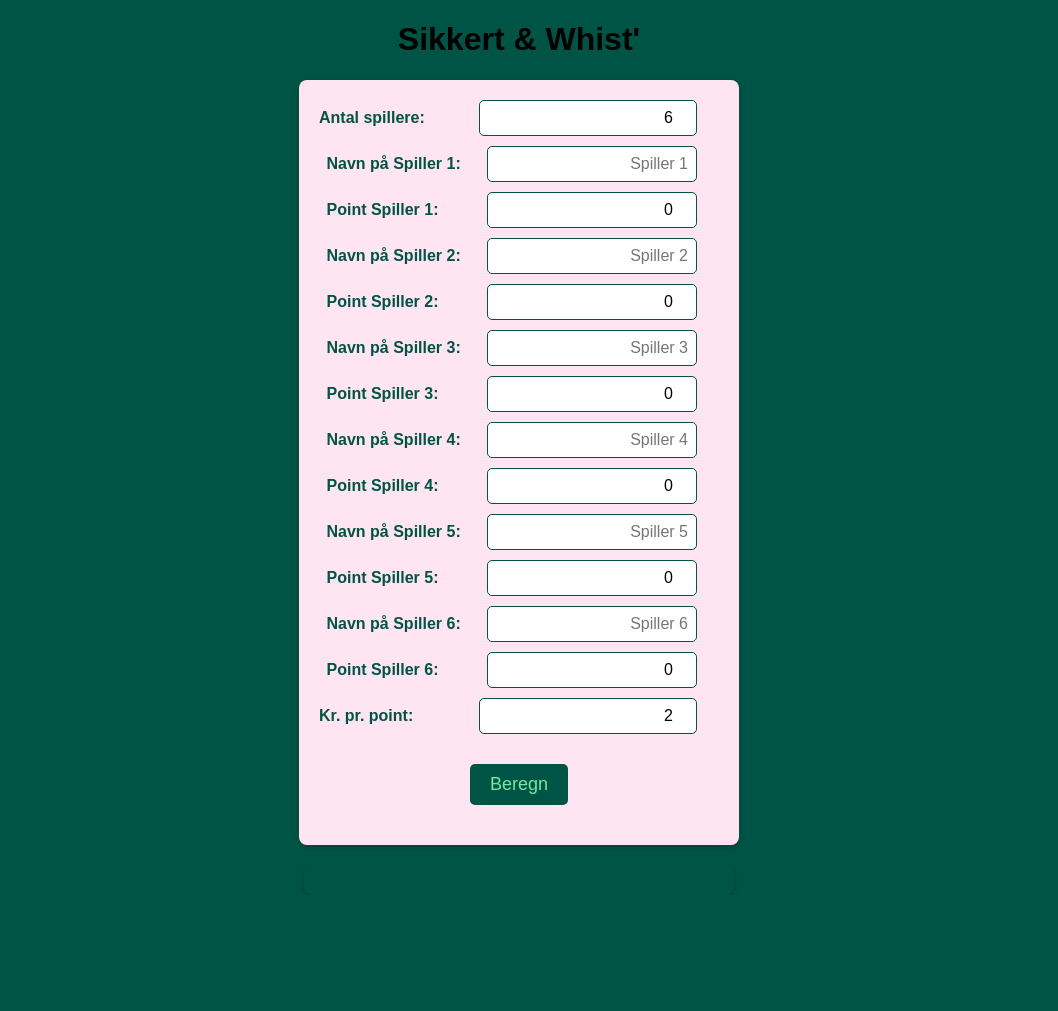
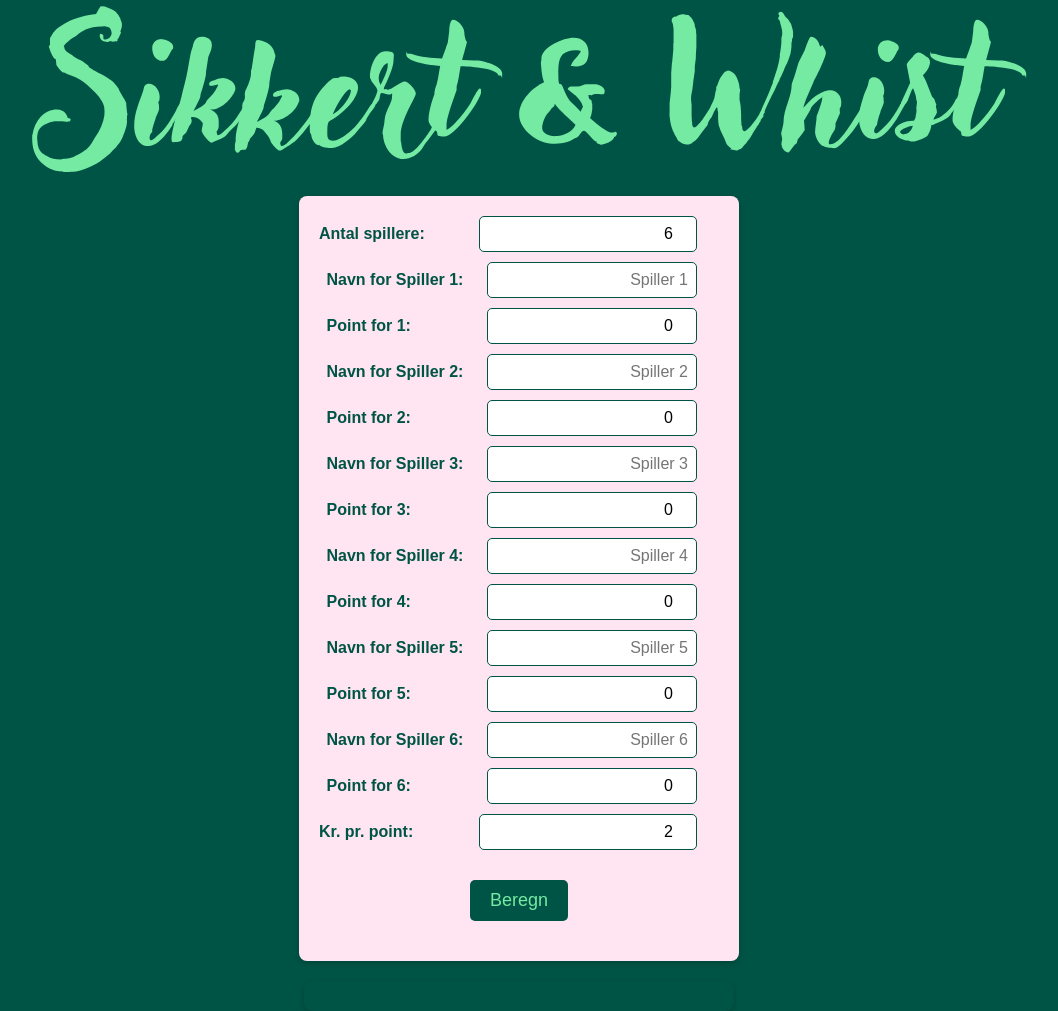
Before and after one commit to oerwood/whist, a Flask app: page / in a window 1280 px wide. Shown: the whole page, without its empty margins (121-1179 px from the left). Before the commit the page ends 845 px from the top, so only its background shows below. Run offline with Flask 3, Linux system fonts and the light colour scheme.

Commit message:
Update index.html

```diff
--- a/templates/index.html
+++ b/templates/index.html
@@ -75,7 +75,7 @@
                 row.classList.add("input-row");
 
                 let label = document.createElement("label");
-                label.innerHTML = `Navn på Spiller ${i}:`;
+                label.innerHTML = `Navn for Spiller ${i}:`;
                 row.appendChild(label);
 
                 let input = document.createElement("input");
@@ -90,7 +90,7 @@
                 pointRow.classList.add("input-row");
 
                 let pointLabel = document.createElement("label");
-                pointLabel.innerHTML = `Point Spiller ${i}:`;
+                pointLabel.innerHTML = `Point for ${i}:`;
                 pointRow.appendChild(pointLabel);
 
                 let pointInput = document.createElement("input");
@@ -132,7 +132,11 @@
 </head>
 
 <body onload="opdaterSpillerFelter()">
-    <h1>Sikkert & Whist'</h1>
+
+    <!-- Erstatning for H1 - Logo -->
+    <div class="logo-container">
+        <img src="/static/logo.svg" alt="Sikkert & Whist" class="logo">
+    </div>
 
     <div class="form-container">
         <div class="input-row">
```
